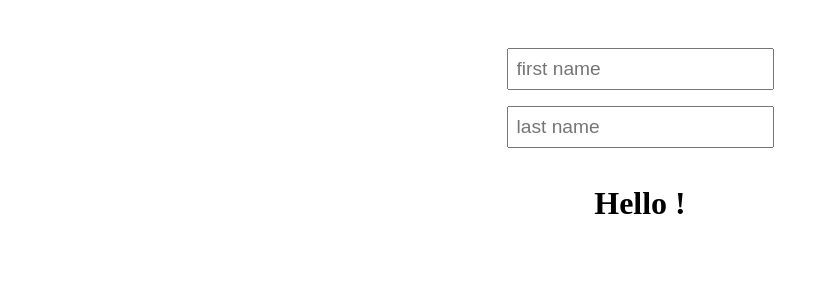
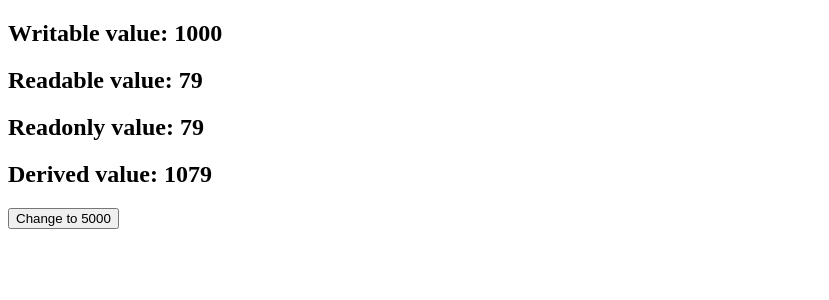
Before and after one commit to Waldemar-00/SVELTE-advanced-, a SvelteKit app: page / in a window 1280 px wide. Shown: the top 300 px of the page, without its empty margins (0-829 px from the left). Built offline with nearby package versions, Linux system fonts and the light colour scheme.

Commit message:
All svelte stores: writable, readable, readonly, derived.

```diff
--- /dev/null
+++ b/src/components/allStores/Stores.svelte
@@ -0,0 +1,9 @@
+<script>
+	import { wrt, rdb, rdo, drv } from './stores.js';
+</script>
+
+<h2>Writable value: {$wrt}</h2>
+<h2>Readable value: {$rdb}</h2>
+<h2>Readonly value: {$rdo}</h2>
+<h2>Derived value: {$drv}</h2>
+<button on:click={() => wrt.set(5000)}>Change to 5000</button>
--- /dev/null
+++ b/src/components/allStores/stores.js
@@ -0,0 +1,15 @@
+// @ts-nocheck
+import { writable, readable, derived, readonly } from 'svelte/store';
+export const wrt = writable( 1000 );
+export const rdb = readable( generateRandom(), ( set ) => {
+  const counterTimer = setInterval( () => set( generateRandom() ), 1000 );
+  return function stop () {
+    clearTimeout( counterTimer );
+  }
+} );
+export const rdo = readonly( rdb )
+export const drv = derived( [ wrt, rdo ], ( [ $wrt, $rdo ], set ) => {set($wrt + $rdo)}, 278 );
+
+function generateRandom () {
+  return Math.floor(Math.random() * 100)
+}
--- a/src/routes/+page.svelte
+++ b/src/routes/+page.svelte
@@ -61,7 +61,8 @@
 	// import SvelteWindow from '../components/svelteElemets/SvelteWindow.svelte';
 	// import SvelteElement from '../components/svelteElemets/SvelteElement.svelte';
 	// import SvelteOptions from '../components/SvelteOptions.svelte';
-	import Debug from '../components/debug/Debug.svelte';
+	import Stores from '../components/allStores/Stores.svelte';
+	// import Debug from '../components/debug/Debug.svelte';
 	// import AudioPlayer from '../components/player/AudioPlayer.svelte';
 	// import TicTacToe from '../components/tic-tac-toe/TicTacToe.svelte';
 </script>
@@ -123,4 +124,5 @@
 <!-- <SvelteOptions /> -->
 <!-- <TicTacToe /> -->
 <!-- <AudioPlayer /> -->
-<Debug />
+<!-- <Debug /> -->
+<Stores />
```
